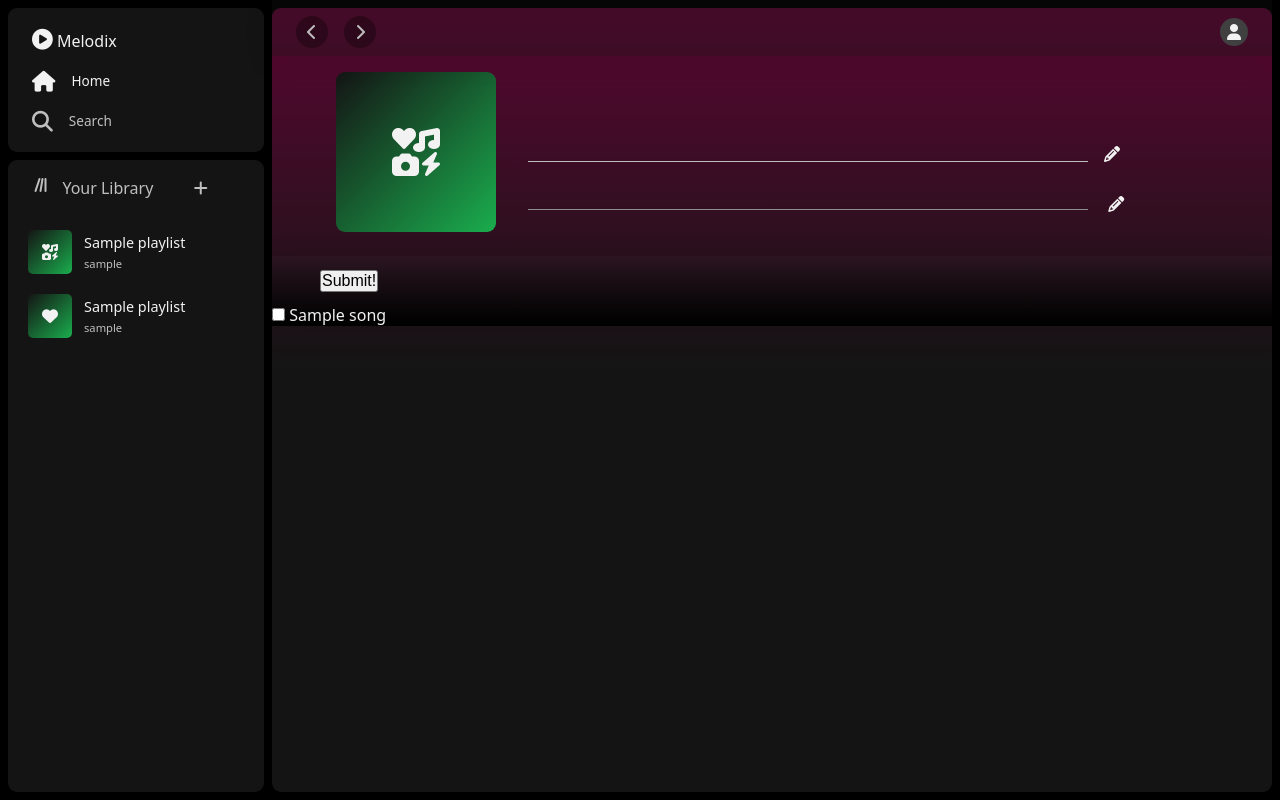
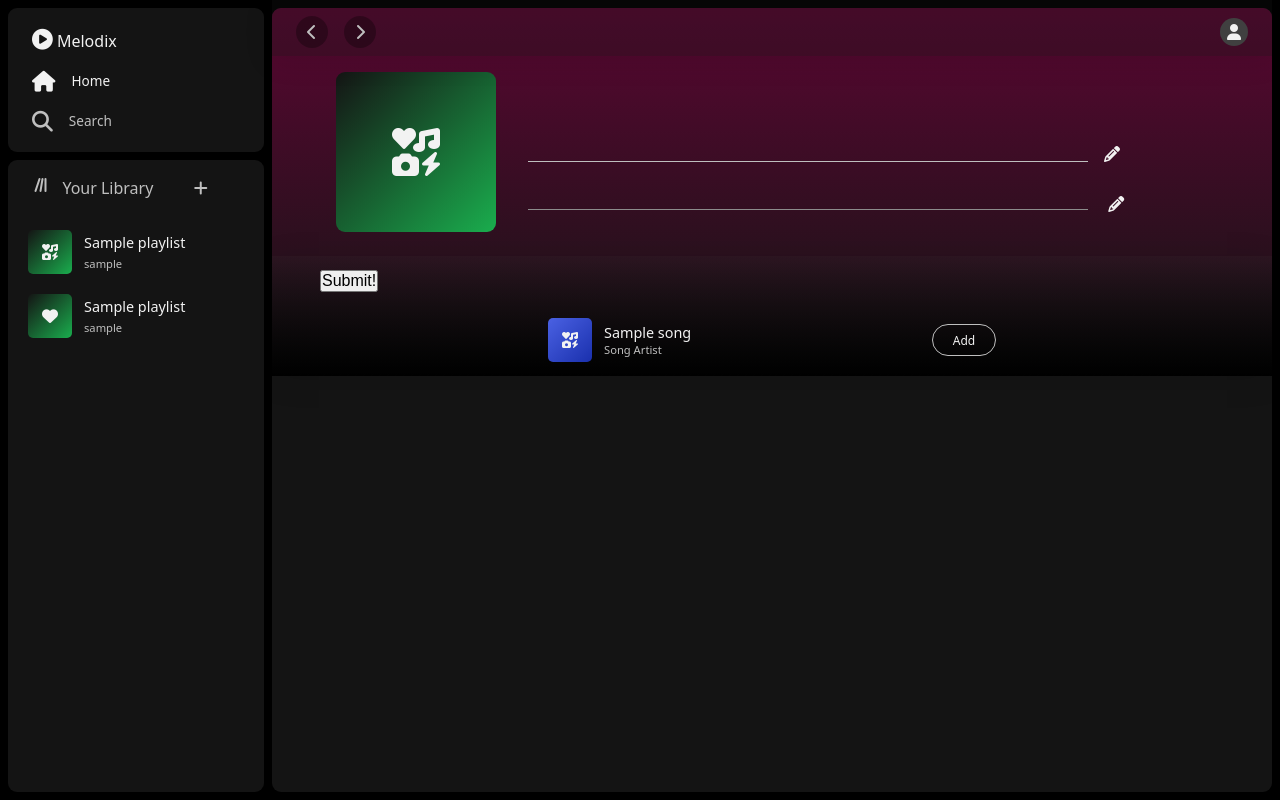
Before and after one commit to Flips97/melodix, a Django app: page /playlists/create/ in a window 1280 px wide. Run offline with Django 5.2, Linux system fonts and the light colour scheme; a user stored in the database is signed in; tables that the repository leaves empty hold one stand-in row (values such as "Sample post"); some libraries are stand-ins or nearby versions.

Commit message:
Adds styling to playlist form

```diff
--- a/main_app/static/css/style.css
+++ b/main_app/static/css/style.css
@@ -699,12 +699,15 @@ input[type="text"]:-webkit-autofill:active {
 
 .playlist-cover > img {
     width: 100%;
+    height: 100%;
     object-fit: cover;
+    border-radius: var(--border-radius);
 }
 
 .detail-things {
     display: flex;
     flex-direction: row;
+    flex-grow: 1;
     width: 100%;
     height: 22.5rem;
     background: linear-gradient(to bottom, var(--tertiary-dark), var(--foreground));
@@ -1160,18 +1163,58 @@ dialog > div > h1 {
     resize: none;
 }
 
+.custom-checkbox > div {
+    width: 4rem;
+    height: 2rem;
+    border-radius: 100px;
+    background-color: transparent;
+    display: grid;
+    place-items: center;
+    font-size: .75rem;
+    cursor: pointer;
+    border: 1px solid var(--copy-light);
+}
 
-/* .detail-main {
+.custom-checkbox > div:hover {
+    transform: scale(1.05);
+    transition: transform 0.3s ease;
+    border: 2px solid var(--copy-light);
+}
+
+.custom-checkbox > div:active {
+    transform: scale(0.9);
+    transition: transform 0.3s ease;
+}
+
+input[type='checkbox']:checked + .custom-checkbox > div {
+    background-color: var(--copy-light);
+    color: var(--foreground);
+    border: 2px solid var(--background);
+}
+
+.one-song-playlist {
+    display: flex;
+    gap: 10rem;
+    align-items: center;
+    padding-inline: 2rem;
+    padding-block: .5rem;
+}
+
+.one-song-playlist:hover {
+    cursor: pointer;
+    background-color: var(--border-translucent2);
+}
+
+.playlist-songs-div {
+    display: flex;
+    flex-direction: column;
+    flex-grow: 1;
     width: 100%;
-    height: 50rem;
-    margin-top: -7rem;
-    background: linear-gradient(to bottom, var(--border-translucent3), var(--background));
-    box-shadow: var(--box-shadow);
-    position: relative;
-    z-index: 2;
-}  */
+    align-items: center;
+}
+
 /* style modal */
 /* style search page */
 /* style details page */
 /* style forms */
-/* when a library playlist is clicked. have the div stay highlighted */
+/* add tooltip to name and description fields for playlist */
--- a/main_app/templates/main_app/playlist_form.html
+++ b/main_app/templates/main_app/playlist_form.html
@@ -34,35 +34,10 @@
                 </div>
             </div>
 
-            <div>
-                {{ playlist_form.songs }}
-            </div>
 
-
-
-            <!-- <div class="songs-table-div">
-                <table class="songs-table">
-
-                    <tr>
-                        <th>+</th>
-                        <th>Title</th>
-                        <th>Album</th>
-                        <th>Date Added</th>
-                        <th><i class="fa-regular fa-clock"></i></th>
-                    </tr>
-
-
-                    <tr class="no-padding">
-                        <td colspan="5" class="no-padding">
-                            <hr>
-                        </td>
-                    </tr>
+            <div class="playlist-songs-div">
                 {% for song in songs %}
-                    <tr class="song-hover">
-                        <td data-cell="Add">
-                            <button type="button" class="add-song-btn" data-song-id="{{ song.id }}">+</button>
-                        </td>
-                        <td data-cell="Title">
+                <div class="one-song-playlist">
                     <div class="detail-each-song">
                         <div class="song-cover">
                             <i class="fa-solid fa-icons"></i>
@@ -76,17 +51,27 @@
                             </div>
                         </div>
                     </div>
-                        </td>
-                        <td data-cell="Album">Album Name</td>
-                        <td data-cell="Date Added">Date Added</td>
-                        <td data-cell="Length">0:00</td>
-                    </tr>
+                    <div>
+                        <input type="checkbox" name="songs" value="{{ song.id }}" id="id_songs_{{ song.id }}" class="custom-input hidden">
+                        <label for="id_songs_{{ song.id }}" class="custom-checkbox">
+                            <div>
+                                <!-- <i class="fas fa-plus"></i> -->
+                                Add
+                            </div>
+                        </label>
+                    </div>
+                </div>
                 {% endfor %}
-                </table>
-            </div> -->
+            </div>
 
         </div>
     </form>
 </div>
 
+<script>
+    function toggleCheckbox(checkbox) {
+        checkbox.classList.toggle('checked');
+    }
+</script>
+
 {% endblock %}
```
Lines whose indentation alone changed are shown as unchanged.
